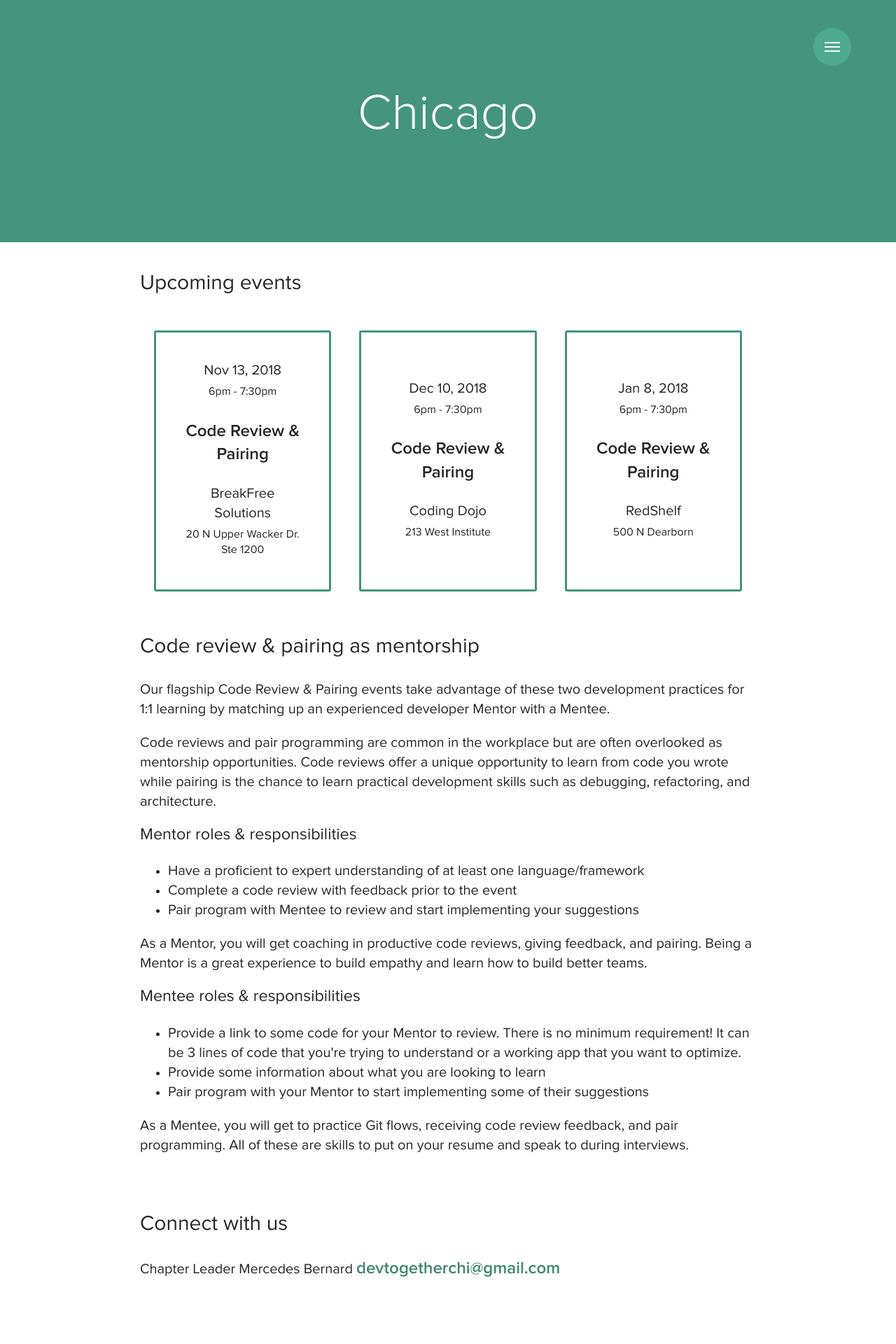
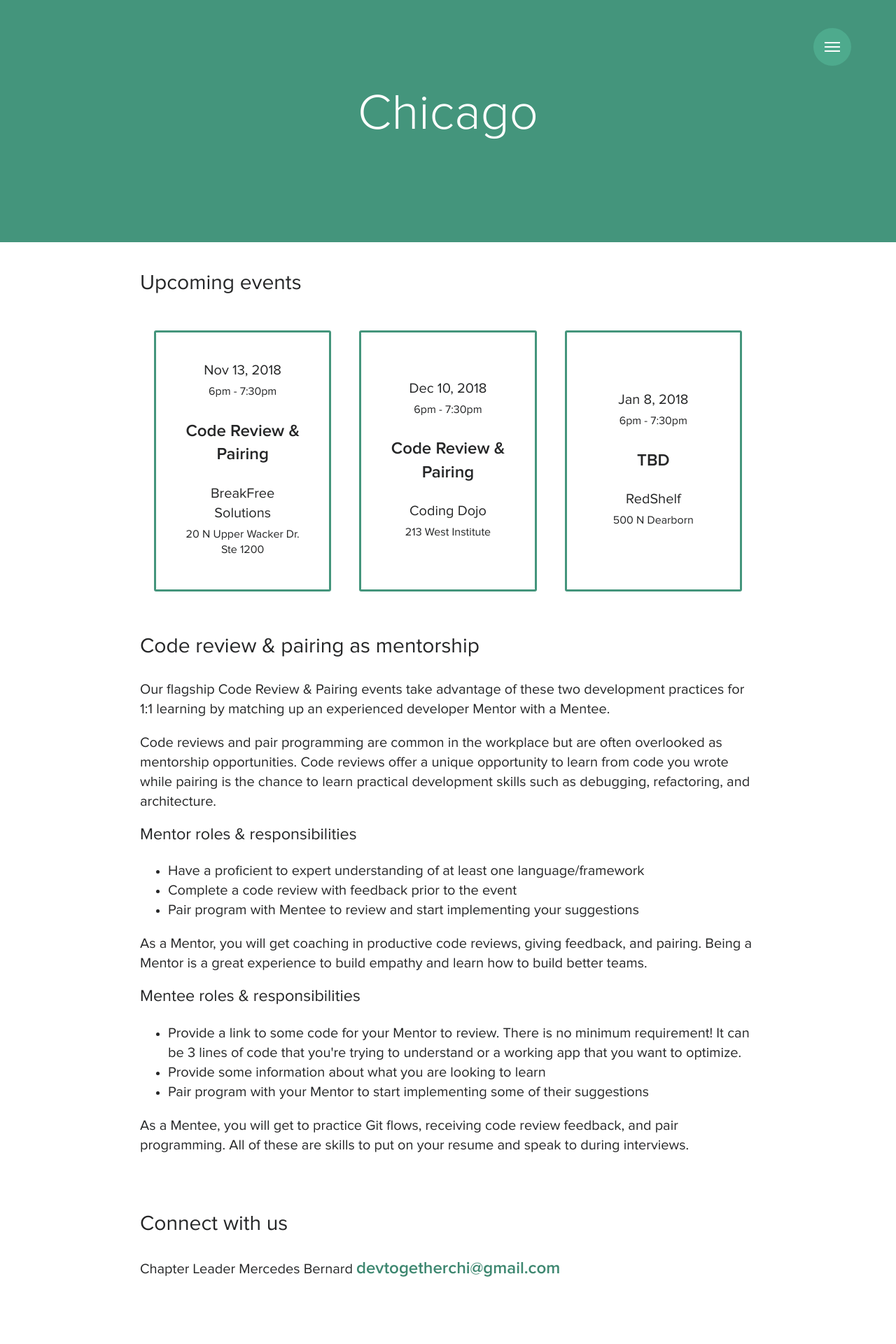
Before and after one commit to mercedesb/dev-together, a Jekyll site: the page built from docs/chapters/chicago.html, in a window 1280 px wide. Shown: the top 1920 px of the page at 70% size. Built offline with Jekyll 4.4.1, drawn with Linux system fonts in a browser that asks for light colours.

Commit message:
fixed event

```diff
--- a/docs/_data/events.json
+++ b/docs/_data/events.json
@@ -20,7 +20,7 @@
   },
   {
     "chapter": "Chi",
-    "name": "Code Review & Pairing",
+    "name": "TBD",
     "displayDate": "Jan 8, 2018",
     "date": "2019-01-08",
     "time": "6pm - 7:30pm",
```
